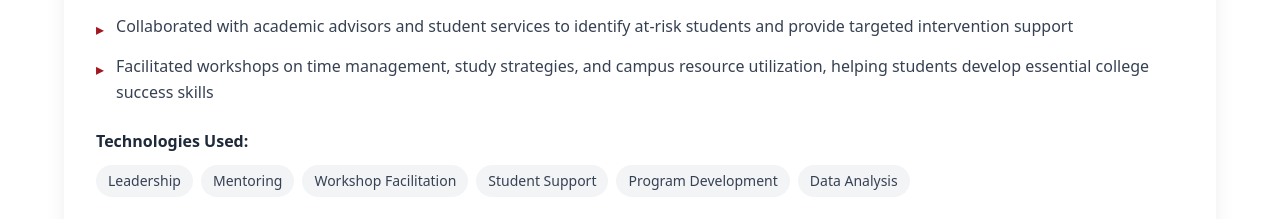
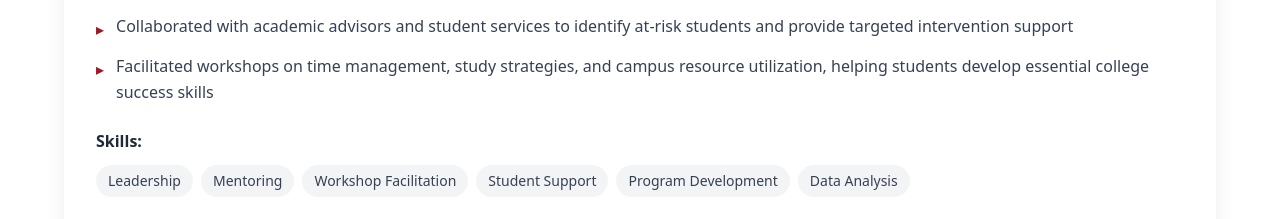
Before and after one commit to Sahmey2004/Portfolio, a React (Vite) app: page / in a window 1280 px wide. Shown: the part 5887-6106 px from the top of the page. Built offline with nearby package versions, Linux system fonts and the light colour scheme.

Commit message:
Replace technologies with skills for First Year Mentor

```diff
--- a/src/components/WorkExperience.jsx
+++ b/src/components/WorkExperience.jsx
@@ -171,7 +171,7 @@ const WorkExperience = () => {
                     {/* Technologies Used */}
                     <div>
                       <h4 className="font-semibold text-gray-800 mb-3 group-hover:text-maroon transition-colors duration-300">
-                        Technologies Used:
+                        {exp.company === 'DePauw University' ? 'Skills:' : 'Technologies Used:'}
                       </h4>
                       <div className="flex flex-wrap gap-2">
                         {exp.technologies.map((tech, idx) => (
```
